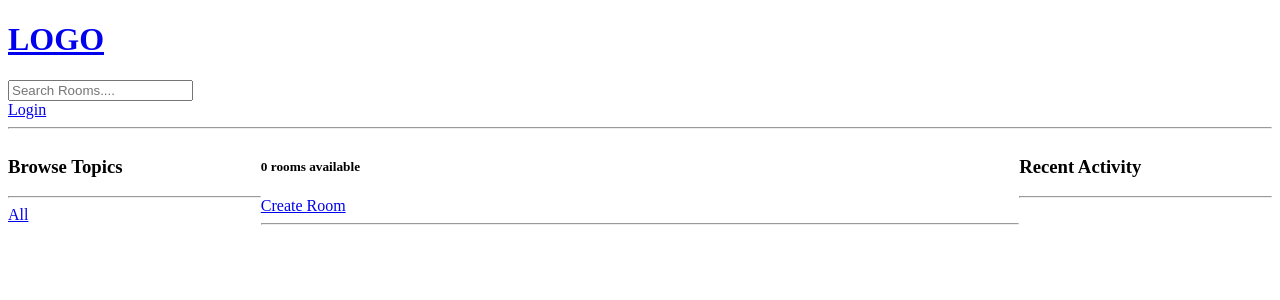
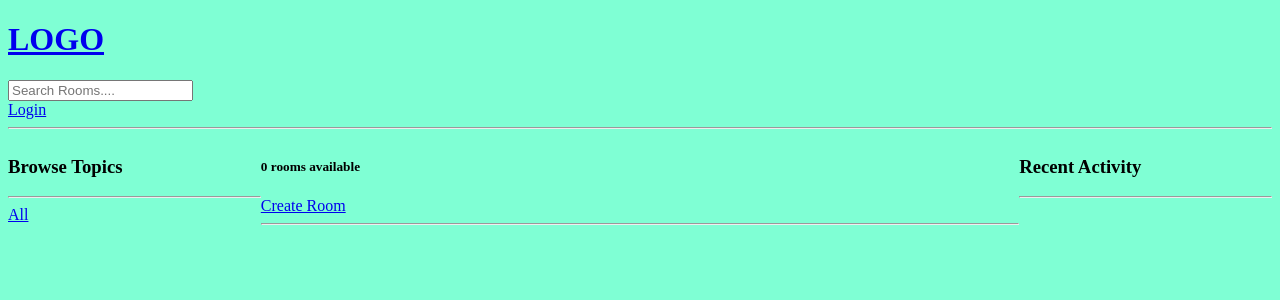
Before and after one commit to princewilling/StudyHub-django, a Django app: page / in a window 1280 px wide. Shown: the top 300 px of the page. Run offline with Django 4.2, Linux system fonts and the light colour scheme; data that the repository does not hold is empty.

Commit message:
set-up static files

```diff
--- /dev/null
+++ b/static/styles/main.css
@@ -0,0 +1,3 @@
+body{
+    background-color: aquamarine;
+}
--- a/studyhub/settings.py
+++ b/studyhub/settings.py
@@ -130,6 +130,12 @@ USE_TZ = True
 
 STATIC_URL = 'static/'
 
+STATICFILES_DIRS = [
+    BASE_DIR / 'static'
+]
+
+# STATIC_ROOT = # for user uploaded medias
+
 # Default primary key field type
 # https://docs.djangoproject.com/en/4.2/ref/settings/#default-auto-field
 
--- a/templates/base.html
+++ b/templates/base.html
@@ -1,4 +1,5 @@
 <!DOCTYPE html>
+{% load static %}
 <!--[if lt IE 7]>      <html class="no-js lt-ie9 lt-ie8 lt-ie7"> <![endif]-->
 <!--[if IE 7]>         <html class="no-js lt-ie9 lt-ie8"> <![endif]-->
 <!--[if IE 8]>         <html class="no-js lt-ie9"> <![endif]-->
@@ -10,7 +11,8 @@
         <title>StudyHub</title>
         <meta name="description" content="">
         <meta name="viewport" content="width=device-width, initial-scale=1">
-        <link rel="stylesheet" href="">
+
+        <link rel="stylesheet" type="text/css" media="screen" href="{% static 'styles/main.css' %}">
     </head>
     <body>
         <!--[if lt IE 7]>
@@ -23,9 +25,7 @@
             {% for message in messages %}
                 <li{% if messages.tags %} class="{{ message.tags }}"{% endif %} >{{ message }}</li>
             {% endfor %}
-
         </ul>
-
         {% endif %}
 
         {% block content %}
```
